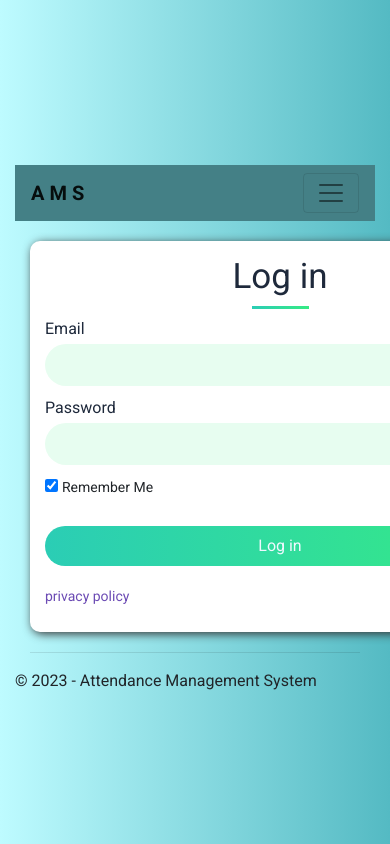
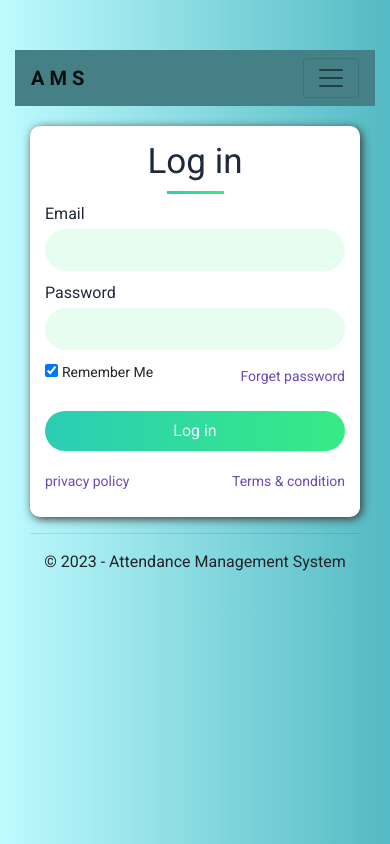
Before and after one commit to ntNayan23/ATTENDENCE_MANAGEMENT_SYSTEM, a Flask app: page /hod in a window 390 px wide; the page is wider, and only the part inside the window is pictured. Run offline with Flask 3, Linux system fonts and the light colour scheme; some libraries are stand-ins or nearby versions.

Commit message:
new update

```diff
--- a/attendence_system/templates/hod_login.html
+++ b/attendence_system/templates/hod_login.html
@@ -17,7 +17,7 @@
 
 
     body{
-        min-height: 100vh;
+
         display: flex;
         justify-content: center;
         align-items: center;
@@ -36,6 +36,15 @@
         box-shadow: 2px 2px 10px #353636;
         background: #fff;
     }
+
+
+    @media only screen and (max-width: 700px) {
+        .container{
+             width: auto;
+             margin-bottom: auto;
+
+        }
+     }
     .item-container{
         display: flex;
         justify-content: center;
@@ -129,27 +138,6 @@
         <div class="item-container">
             <h2 class="log-in">Log in</h2>
         </div>
-        <!-- <div class="item-container">
-            <button>
-                <svg xmlns="http://www.w3.org/2000/svg" xmlns:xlink="http://www.w3.org/1999/xlink"
-                aria-hidden="true" role="img" width="24" height="24"
-                preserveAspectRatio="xMidYMid meet"
-                viewBox="0 0 24 24"><path fill="#1e293b" d="M21.456 10.154c.123.659.19 1.348.19 2.067c0 5.624-3.764 9.623-9.449 9.623A9.841 9.841 0 0 1 2.353 12a9.841 9.841 0 0 1 9.844-9.844c2.658 0 4.879.978 6.583 2.566l-2.775 2.775V7.49c-1.033-.984-2.344-1.489-3.808-1.489c-3.248 0-5.888 2.744-5.888 5.993c0 3.248 2.64 5.998 5.888 5.998c2.947 0 4.953-1.685 5.365-3.999h-5.365v-3.839h9.26Z"/></svg>
-            </button>
-            <button>
-                <svg xmlns="http://www.w3.org/2000/svg" xmlns:xlink="http://www.w3.org/1999/xlink"
-                aria-hidden="true" role="img" width="24" height="24" preserveAspectRatio="xMidYMid meet"
-                viewBox="0 0 24 24"><path fill="#1e293b" d="M23.643 4.937c-.835.37-1.732.62-2.675.733a4.67 4.67 0 0 0 2.048-2.578a9.3 9.3 0 0 1-2.958 1.13a4.66 4.66 0 0 0-7.938 4.25a13.229 13.229 0 0 1-9.602-4.868c-.4.69-.63 1.49-.63 2.342A4.66 4.66 0 0 0 3.96 9.824a4.647 4.647 0 0 1-2.11-.583v.06a4.66 4.66 0 0 0 3.737 4.568a4.692 4.692 0 0 1-2.104.08a4.661 4.661 0 0 0 4.352 3.234a9.348 9.348 0 0 1-5.786 1.995a9.5 9.5 0 0 1-1.112-.065a13.175 13.175 0 0 0 7.14 2.093c8.57 0 13.255-7.098 13.255-13.254c0-.2-.005-.402-.014-.602a9.47 9.47 0 0 0 2.323-2.41l.002-.003Z"/></svg>
-            </button>
-            <button>
-                <svg xmlns="http://www.w3.org/2000/svg" xmlns:xlink="http://www.w3.org/1999/xlink"
-                aria-hidden="true" role="img" width="24" height="24" preserveAspectRatio="xMidYMid meet"
-                viewBox="0 0 486.037 1000"><path fill="#1e293b" d="M124.074 1000V530.771H0V361.826h124.074V217.525C124.074 104.132 197.365 0 366.243 0C434.619 0 485.18 6.555 485.18 6.555l-3.984 157.766s-51.564-.502-107.833-.502c-60.9 0-70.657 28.065-70.657 74.646v123.361h183.331l-7.977 168.945H302.706V1000H124.074"/></svg>
-            </button>
-        </div>
-        <div class="item-container">
-            <p>or login using email</p>
-        </div> -->
         <form>
             <div class="form-input">
                 <label for="email" class="label">Email</label>
--- a/attendence_system/templates/layout.html
+++ b/attendence_system/templates/layout.html
@@ -4,7 +4,7 @@
 <head>
     <meta charset="UTF-8">
     <meta name="viewport" content="width=device-width, initial-scale=1.0">
-    <title>Document</title>
+    <title>{{title}}</title>
     <link rel="stylesheet" href="../static/content/site.css">
     <link rel="stylesheet" href="../static/content/bootstrap.min.css">
 
@@ -14,7 +14,7 @@
 <body >
     <div class="container-fluid ">
     <nav class="navbar navbar-expand-lg navbar-light " style="background-color: #448086;">
-        <a class="navbar-brand " href="#" style="font-weight:800;">A M S</a>
+        <a class="navbar-brand " href="{{ url_for('home') }}" style="font-weight:800;">A M S</a>
         <button class="navbar-toggler" type="button" data-toggle="collapse" data-target="#navbarSupportedContent"
             aria-controls="navbarSupportedContent" aria-expanded="false" aria-label="Toggle navigation">
             <span class="navbar-toggler-icon"></span>
@@ -42,7 +42,7 @@
         <hr />
 
     </div>
-        <footer>
+        <footer class="text-center">
             <p>&copy; {{ year }} - Attendance Management System</p>
         </footer>
     </div>
```
Also changed, not shown: attendence_system/templates/admin_login.html (+9 -22 lines), attendence_system/form.py (added).
